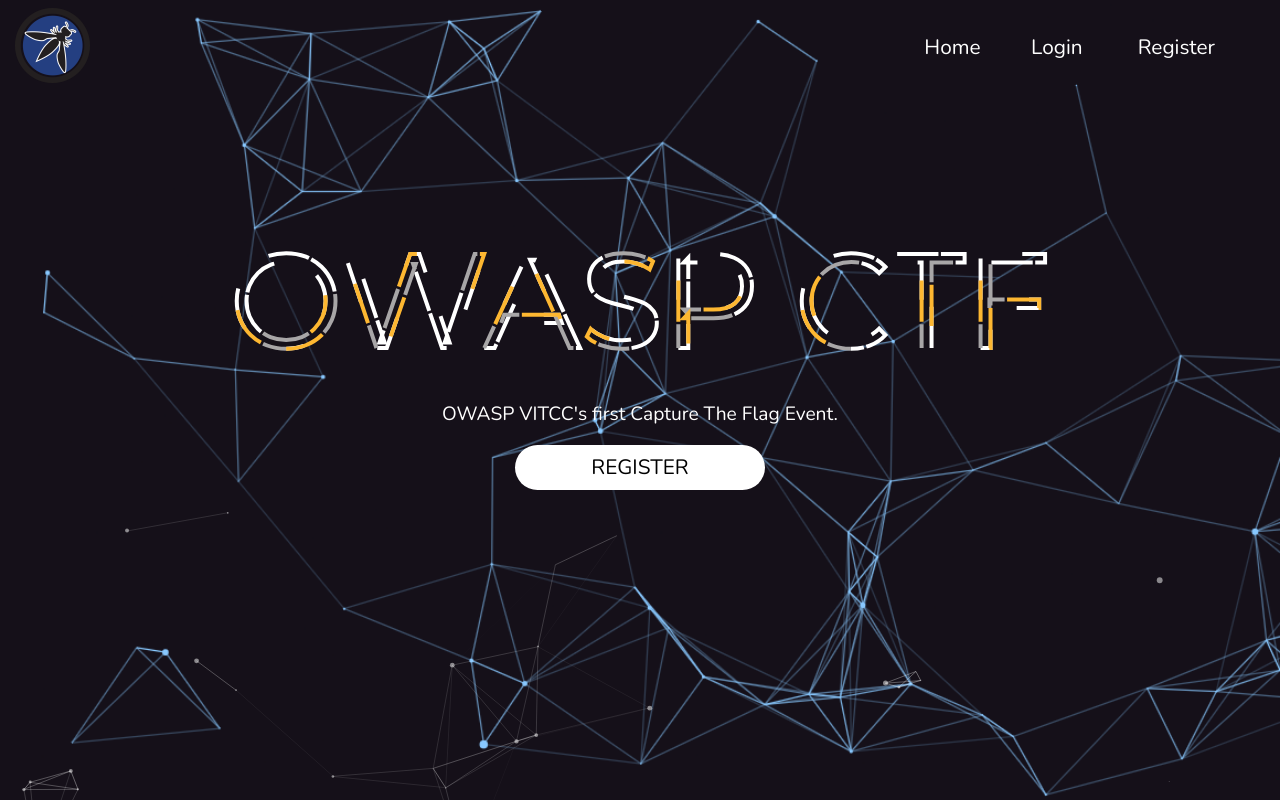
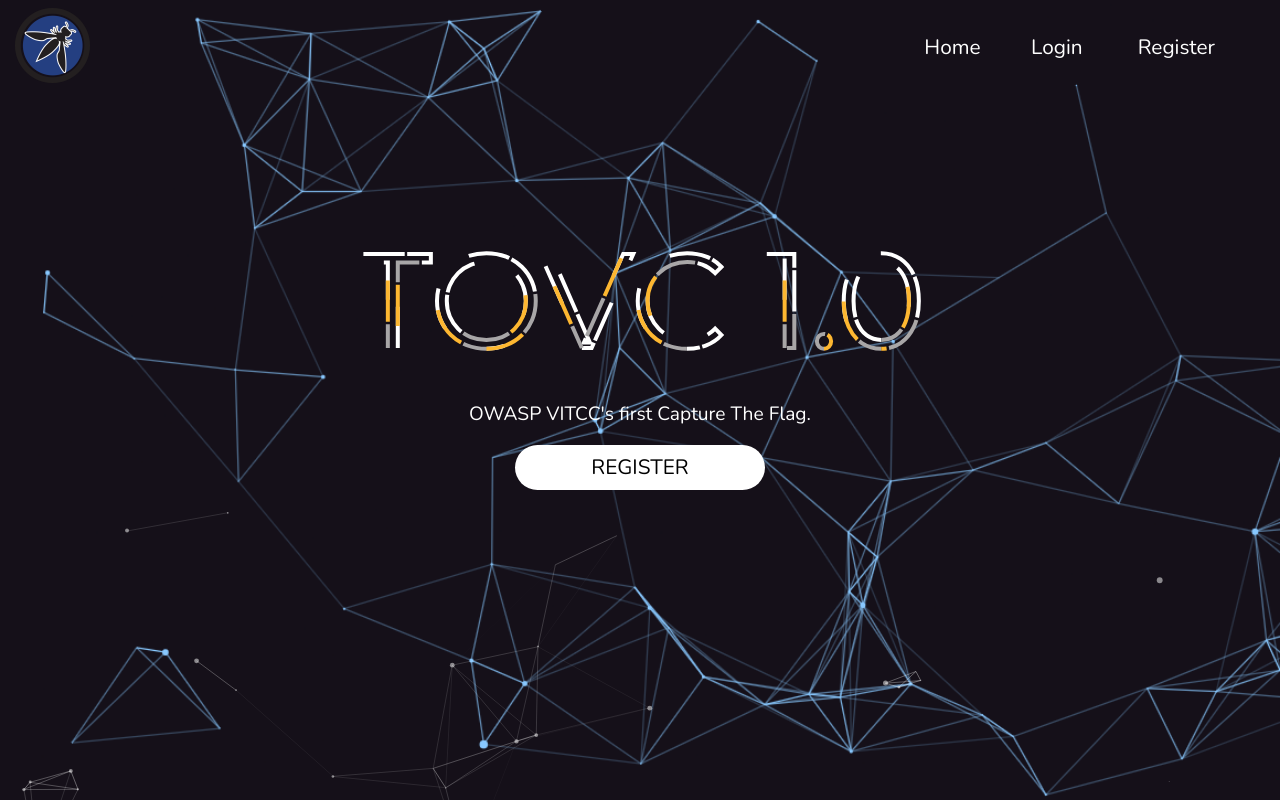
Before and after one commit to cyscomvit/owaspvit.org, a Flask app: page /ctf/home in a window 1280 px wide. Run offline with Flask 2, Linux system fonts and the light colour scheme; some libraries are stand-ins or nearby versions.

Commit message:
Style Changes + Bug Fixes

```diff
--- a/__init__.py
+++ b/__init__.py
@@ -157,6 +157,7 @@ firebaseconf = ctfconf()
 firebase = pyrebase.initialize_app(firebaseconf)
 auth = firebase.auth()
 
+@app.route('/ctf/')
 @app.route('/ctf/home')
 def home_page():
     if "uname" in session:
--- a/static/ctf_static/base/js/script.js
+++ b/static/ctf_static/base/js/script.js
@@ -1,50 +1,8 @@
-/*var sidebar = document.querySelector(".sidebar-container");
+var sidebar = document.querySelector(".sidebar-container");
 
 const handleNav = () => {
-    console.log("Clicked!");
     sidebar.className="sidebar-container-active";
 }
 const handleClose = () => {
     sidebar.className="sidebar-container";
 }
-// Initialising the canvas
-var canvas = document.querySelector('canvas'),
-    ctx = canvas.getContext('2d');
-
-// Setting the width and height of the canvas
-canvas.width = window.innerWidth;
-canvas.height = window.innerHeight;
-
-// Setting up the letters
-var letters = 'ABCDEFGHIJKLMNOPQRSTUVXYZABCDEFGHIJKLMNOPQRSTUVXYZABCDEFGHIJKLMNOPQRSTUVXYZABCDEFGHIJKLMNOPQRSTUVXYZABCDEFGHIJKLMNOPQRSTUVXYZABCDEFGHIJKLMNOPQRSTUVXYZ';
-letters = letters.split('');
-
-// Setting up the columns
-var fontSize = 10,
-    columns = canvas.width / fontSize;
-
-// Setting up the drops
-var drops = [];
-for (var i = 0; i < columns; i++) {
-  drops[i] = 1;
-}
-
-// Setting up the draw function
-function draw() {
-  ctx.fillStyle = 'rgba(0, 0, 0, .1)';
-  ctx.fillRect(0, 0, canvas.width, canvas.height);
-  for (var i = 0; i < drops.length; i++) {
-    var text = letters[Math.floor(Math.random() * letters.length)];
-    ctx.fillStyle = '#0f0';
-    ctx.fillText(text, i * fontSize, drops[i] * fontSize);
-    drops[i]++;
-    if (drops[i] * fontSize > canvas.height && Math.random() > .95) {
-      drops[i] = 0;
-    }
-  }
-}
-
-// Loop the animation
-setInterval(draw, 33);
-
-*/
--- a/static/ctf_static/home/css/styles.css
+++ b/static/ctf_static/home/css/styles.css
@@ -359,6 +359,10 @@ body {
   background-color: #462222;
 }
 
+.container_custom:nth-child(5) .content {
+  background-color: #382a42;
+}
+
 /* Media queries - Responsive timeline on screens less than 600px wide */
 @media screen and (max-width: 600px) {
   /* Place the timelime to the left */
@@ -387,4 +391,26 @@ body {
     left: 0%;
   }
 }
+
+.footer_custom {
+  font-family: "Nunito";
+  text-align: center;
+  color: #b9b9b9;
+  margin-top: 30px;
+  font-size: clamp(0.8rem, 1vw, 1rem);
+}
+
+.footer_custom a {
+  color: #b9b9b9;
+}
+
+.footer_custom .fab {
+  margin-left: 10px;
+  font-family: 1.2rem !important;
+  margin-bottom: -10px !important;
+}
+
+.f-14 {
+  font-size: 1.2rem;
+}
 /*# sourceMappingURL=styles.css.map */
--- a/static/ctf_static/js/reset.js
+++ b/static/ctf_static/js/reset.js
@@ -17,7 +17,7 @@ document.addEventListener('DOMContentLoaded', () => {
   // Configure the Firebase SDK.
   // This is the minimum configuration required for the API to be used.
   var config = {
-    'apiKey': "AIzaSyCLjNxUYTlrlVCG3OCLAkImONvPE7aPoNY"
+    'apiKey': "AIzaSyB1a_4OKRPxg_B12QWEyTmzeipA0T12PdA"
     // Copy this key from the web initialization
     // snippet found in the Firebase console.
   };
--- a/static/ctf_static/register/css/styles.css
+++ b/static/ctf_static/register/css/styles.css
@@ -38,7 +38,7 @@
   -webkit-box-pack: center;
       -ms-flex-pack: center;
           justify-content: center;
-  background: -webkit-gradient(linear, left top, left bottom, from(rgba(0, 0, 0, 0.7)), to(rgba(0, 0, 0, 0.7))), url("/static/leaderboard/images/cool_bg.jpg");
+  background: -webkit-gradient(linear, left top, left bottom, from(rgba(0, 0, 0, 0.7)), to(rgba(0, 0, 0, 0.7))), url("/static/ctf_static/leaderboard/images/cool_bg.jpg");
   background: linear-gradient(rgba(0, 0, 0, 0.7), rgba(0, 0, 0, 0.7)), url("/static/ctf_static/leaderboard/images/cool_bg.jpg");
   background-position: center center;
   background-repeat: no-repeat;
--- a/templates/ctf_templates/base.html
+++ b/templates/ctf_templates/base.html
@@ -20,21 +20,27 @@
 </head>
 
 <body>
+
+    <!-- <canvas id="loader" style="display: block; position: absolute"></canvas>-->
+
     <section id="main">
         <nav class="navigation container-fluid">
             <div class="row">
                 <div class="col-lg-8 col-md-12 my-2 logo-wrapper">
-                    <img src="{{ url_for('static', filename='ctf_static/home/images/owasp-logo.png') }}" class="logo">
+
+                        <img src="{{ url_for('static', filename='ctf_static/home/images/owasp-logo.png') }}"
+                            class="logo">
                 </div>
 
                 <div class="col-lg-1 my-4 links">
-                    <span class="nav-link">Home</span>
+                    <a href="https://owaspvit.com" target="_blank" style="text-decoration: none; color: inherit;">
+                        <span class="nav-link">Home</span></a>
                 </div>
                 <div class="col-lg-1 my-4 links">
                     <a href="{{url_for('login')}}" style="text-decoration: none; color: inherit;"><span
                             class="nav-link">Login</span></a>
                 </div>
-                <div class="col-lg-1 my-4 links" >
+                <div class="col-lg-1 my-4 links">
                     <a href="{{url_for('register')}}" style="text-decoration: none; color: inherit;"><span
                             class="nav-link">Register</span></a>
                 </div>
@@ -50,7 +56,7 @@
                     <i class="fas fa-times close-icon" onClick="handleClose()"></i>
                 </div>
                 <div class="sidebar-links">
-                    <p>Home</p>
+                    <a href="https://owaspvit.com" target="_blank" style="text-decoration: none; color: inherit;"><p>Home</p></a>
                     <a href="{{url_for('login')}}" style="text-decoration: none; color: inherit;">
                         <p>Login</p>
                     </a>
@@ -66,7 +72,7 @@
 
     </section>
 
-    <script src="{{ url_for('static', filename='ctf_static/base/js/script.js') }}"></script>
+
 </body>
 
 </html>
--- a/templates/ctf_templates/home.html
+++ b/templates/ctf_templates/home.html
@@ -6,16 +6,17 @@
 <link href="https://fonts.googleapis.com/css2?family=Nunito&display=swap" rel="stylesheet">
 {% endblock %}
 {% block title %}
-OWASP VITCC | CTF
+OWASP | CTF
 {% endblock %}
 {% block content %}
 
 <div class="hero container-fluid" id="particles-js">
   <div class="hero-wrapper">
     <div class="row">
+      <!-- <div class="area">OWASP CTF</div> -->
       <svg viewBox="0 0 1200 200">
         <symbol id="s-text">
-          <text text-anchor="middle" x="50%" y="80%">OWASP CTF</text>
+          <text text-anchor="middle" x="50%" y="80%">TOVC 1.0</text>
         </symbol>
 
         <g class="g-ants">
@@ -28,8 +29,7 @@ OWASP VITCC | CTF
       </svg>
     </div>
     <div class="row mx-auto d-block">
-      <p class="text-center" style="font-family: 'Nunito'; font-size: 1.2rem;">OWASP VITCC's first Capture The Flag
-        Event.
+      <p class="text-center" style="font-family: 'Nunito'; font-size: 1.2rem;">OWASP VITCC's first Capture The Flag.
       </p>
     </div>
 
@@ -43,29 +43,36 @@ OWASP VITCC | CTF
 </div>
 
 
+</div>
 <div class="container-fluid"
   style="position: absolute; top: 100vh; background-color: #151019;  width: 100%;color:white;padding-top:80px;">
 
-  <div class="row mt-3 glitch-wrapper " >
+  <div class="row mt-3 glitch-wrapper ">
     <div class="col-12 mb-5 ">
 
-      <h1 class="glitch text-center">OWASP CTF 1.0</h1>
+      <h1 class="glitch text-center">TOVC 1.0</h1>
     </div>
   </div>
 
   <div class="row align-items-center ml-3">
     <div class="col-lg-6 col-md-12 ">
       <p class="abt_desc "><strong>Dear Cyber Security Enthusiasts, </strong></p>
-      <p class="abt_desc">Welcome to OWASP VITCC's Capture The Flag (CTF). Buckle yourselves up
-        and get yourselves registered FOR FREE on or before the 23rd of July. Do keep in mind that the challenge won't be easy,
-        but being Cyber Security Enthusiasts, nothing can be an excuse!</p>
-        <p class="abt_desc">We look forward to seeing your names on the leaderboard!</p>
+      <p class="abt_desc">TOVC 1.0 is VITCC's first ever capture the flag competition hosted by OWASP student chapter of
+        VIT Chennai.
+        So get your skills brushed and get ready to have an amazing experience with us for absolutely ZERO cost.
+        Register yourself in the event and join our Discord Server for further updates. All The Best!
+      </p>
       <p class="abt_desc"> - OWASP VITCC</p>
+
+
+
+
     </div>
 
     <div class="col-lg-6 col-md-12 ">
 
-      <img src="{{ url_for('static', filename='ctf_static/home/images/ctf_logo.png') }}" class="abt_img mx-auto d-block">
+      <img src="{{ url_for('static', filename='ctf_static/home/images/ctf_logo.png') }}"
+        class="abt_img mx-auto d-block">
 
     </div>
   </div>
@@ -74,26 +81,32 @@ OWASP VITCC | CTF
   <div class="timeline">
     <div class="container_custom left">
       <div class="content">
-          <h2>7th July 2021 - 22:00 PM</h2>
+        <h2>10th July 2021 - 10:00 AM</h2>
         <p>Registrations Begin!</p>
       </div>
     </div>
     <div class="container_custom right">
       <div class="content">
-          <h2>23rd July 2021 - 11:00 AM</h2>
-          <p>Introductory Session by Arnav Tripathi</p>
+        <h2>24th July 2021 - 11:00 AM</h2>
+        <p>Introductory Session by Arnav Tripathy</p>
       </div>
     </div>
     <div class="container_custom left">
       <div class="content">
-          <h2>23rd July 2021 (12:00 PM) </h2>
+        <h2>24th July 2021 - 03:00 PM </h2>
         <p>Commencement of TOVC 1.0</p>
       </div>
     </div>
     <div class="container_custom right">
       <div class="content">
-          <h2>24th July 2021 - 18:00 PM</h2>
-          <p>TOVC 1.0 ends + Declaration Of Results</p>
+        <h2>25th July 2021 - 09:00 AM</h2>
+        <p>TOVC 1.0 ends.</p>
+      </div>
+    </div>
+    <div class="container_custom left">
+      <div class="content">
+        <h2>26th July 2021 - 09:00 AM</h2>
+        <p>Declaration Of Results</p>
       </div>
     </div>
   </div>
@@ -101,7 +114,7 @@ OWASP VITCC | CTF
 
   <div class="row mt-5">
     <div class="col-lg-12 ">
-      <h1 class="title-heading mb-5 text-center" style="font-size: 4.5em;">Rules</h1>
+      <h1 class="title-heading mb-5 text-center" style="font-size: 4.5em; font-family: Nunito;">About The Event</h1>
 
     </div>
   </div>
@@ -110,29 +123,55 @@ OWASP VITCC | CTF
       <div class=" text-center p-3 rules_desc">
         <img src="{{ url_for('static', filename='ctf_static/home/images/flag.jfif') }}"
           class="img-fluid mx-auto d-block mb-4 rounded-circle" style="max-width: 75px;">
-        <h4 class="fw-light ">Capture the Flag</h4>
-        <p class=" f-14">Keep your write-ups neat and original and don't share your flags with others! </p>
+        <h2 class="fw-light ">Capture the Flag</h2>
+        <p class=" f-14">This is a boot-to-root event. The participants are expected
+          to submit a write-up, which will be used for evaluation.
+        </p>
       </div>
     </div>
     <div class="col-lg-4 d-inline rules_desc">
       <div class=" text-center p-3">
         <img src="{{ url_for('static', filename='ctf_static/home/images/hack1.jpg') }}"
           class="img-fluid mx-auto d-block mb-4 rounded-circle" style="max-width: 75px;">
-        <h4 class="fw-light ">Who can join</h4>
-        <p class=" f-14">The Competition is open to everyone! New to CTF's? Join the introductory session at 11:00 AM on the 24th of July! </p>
+        <h2 class="fw-light ">Who can join</h2>
+        <p class=" f-14">The Competition is open to everyone! New to CTF? – Don't worry we are going to have an
+          introductory session regarding CTF. This session will be taken by Arnav Tripathy and Lakshay Baheti. </p>
       </div>
     </div>
     <div class="col-lg-4 d-inline rules_desc">
       <div class=" text-center p-3">
         <img src="{{ url_for('static', filename='ctf_static/home/images/time.jfif') }}"
           class="img-fluid mx-auto d-block mb-4 rounded-circle" style="max-width: 75px;">
-        <h4 class="fw-light ">Time Limit</h4>
-        <p class=" f-14">The competition has a duration of 18 hours, with the number of attempts for each user limited to only 1! So
-          proceed carefully! </p>
+        <h2 class="fw-light ">Time Limit</h2>
+        <p class=" f-14">Machine will be live from - Sat, July 24th, 2021 3:00 PM — Sun, July 25th, 2021 9:00 AM (18
+          hours). Results will be declared 24 hours after the completion of the event.
+        </p>
       </div>
     </div>
+
+
   </div>
+
+  <div class="footer_custom">
+
+    <p style="position: relative; top: 10px;">© Copyright 2021 - OWASP VITCC. All Rights Reserved.</p>
+    <p>
+      <a href="https://twitter.com/owaspvit/" target="_blank"><i class="fab fa-twitter"></i></a>
+      <a href="https://blog.owaspvit.com/" target="_blank"><i class="fab fa-blogger-b"></i></a>
+      <a href="https://www.linkedin.com/company/owasp-vit-student-chapter/" target="_blank"><i class="fab fa-linkedin-in"></i></a>
+      <a href="https://github.com/owaspvit/" target="_blank"><i class="fab fa-github"></i></a>
+      <a href="https://instagram.com/owaspvit/" target="_blank"><i class="fab fa-instagram"></i></a>
+      <a href="https://medium.owaspvit.com/" target="_blank"><i class="fab fa-medium-m"></i></a>
+      <a href="https://discord.com/invite/owasp/" target="_blank"><i class="fab fa-discord"></i></a>
+      <a href="https://facebook.com/owaspvit/" target="_blank"><i class="fab fa-facebook-f"></i></a>
+    </p>
   </div>
+
+
+
+</div>
+
+
 
 
 <script src="{{ url_for('static', filename='ctf_static/base/js/script.js') }}"></script>
@@ -246,4 +285,8 @@ OWASP VITCC | CTF
 </script>
 
 
+
+
+
+
 {% endblock %}
--- a/templates/ctf_templates/new_password.html
+++ b/templates/ctf_templates/new_password.html
@@ -11,7 +11,7 @@
     <link rel="icon" href="{{ url_for('static', filename='ctf_static/home/images/owasp-logo.png') }}">
     <link rel="stylesheet" href="https://maxcdn.bootstrapcdn.com/bootstrap/4.0.0/css/bootstrap.min.css"
     integrity="sha384-Gn5384xqQ1aoWXA+058RXPxPg6fy4IWvTNh0E263XmFcJlSAwiGgFAW/dAiS6JXm" crossorigin="anonymous">
-    <title>OWASP VITCC CTF | Set New Password</title>
+    <title>OWASP VITCC TOVC</title>
     <script src="https://www.gstatic.com/firebasejs/8.7.0/firebase-app.js"></script>
 
     <!-- If you enabled Analytics in your project, add the Firebase SDK for Analytics -->
--- a/templates/ctf_templates/timer.html
+++ b/templates/ctf_templates/timer.html
@@ -80,7 +80,7 @@
                 </ul>
             </div>
             <div class="row">
-                <h5 class="text-center mx-auto  my-4">Challenge Will Be Live on the 23rd of July at 12:00PM!</h5><br>
+                <h5 class="text-center mx-auto  my-4">Challenge Will Be Live on the 24th of July at 03:00PM!</h5><br>
 
             </div>
             <div class="row">
```
Also changed, not shown: templates/ctf_templates/login.html (+9 -0 lines), templates/ctf_templates/register.html (+12 -2 lines). Lines whose indentation alone changed are shown as unchanged.
